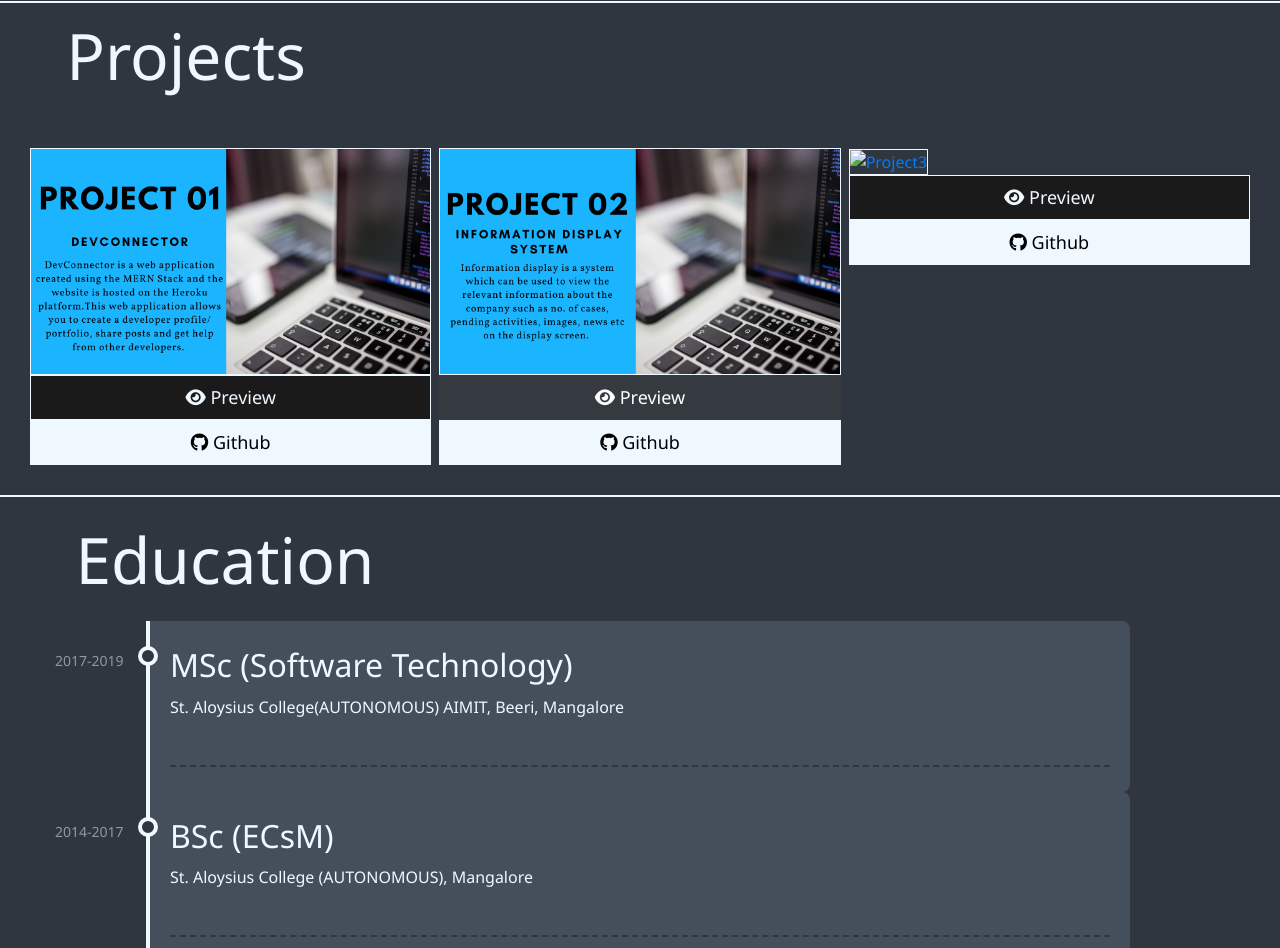
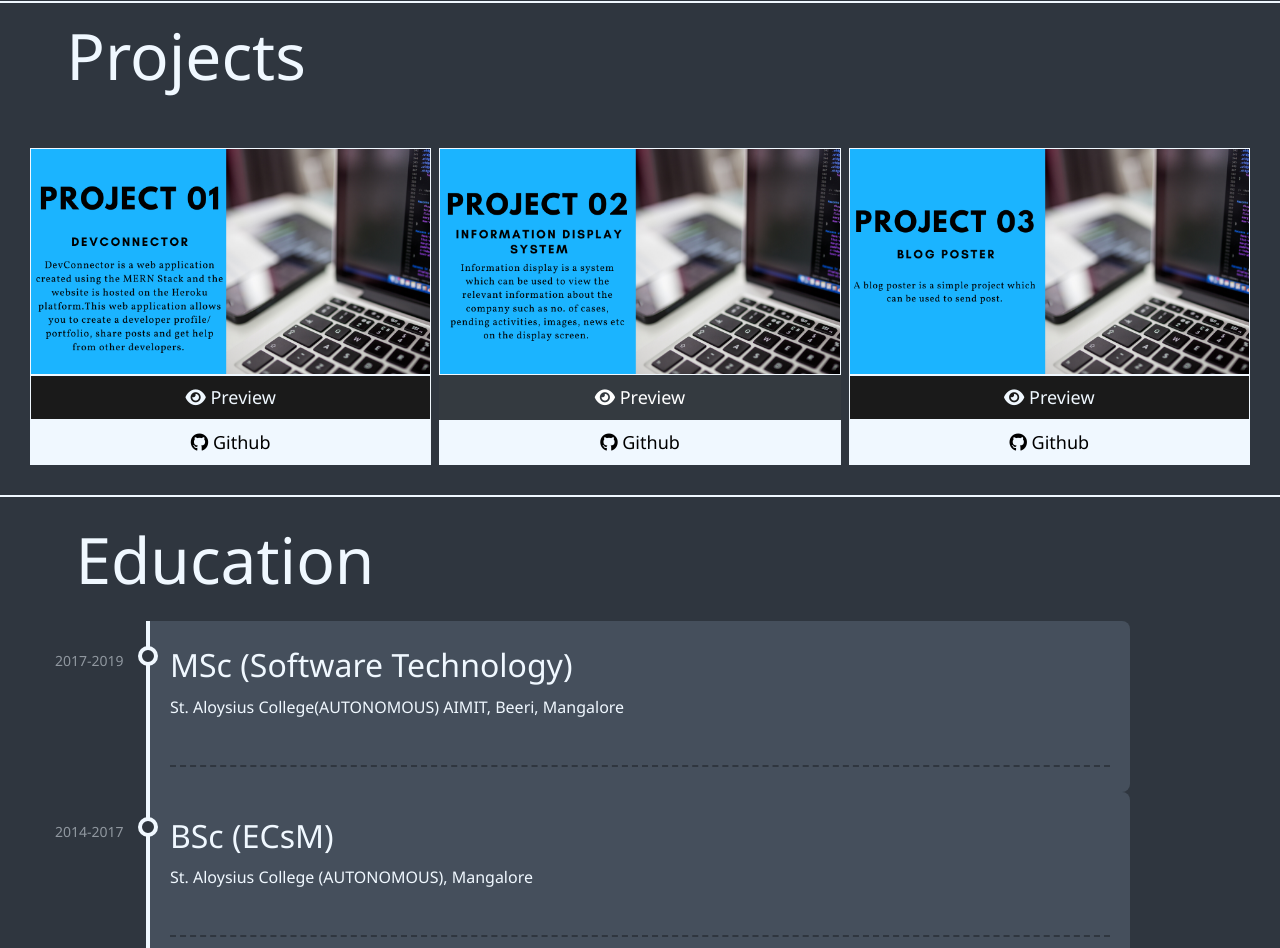
Before and after one commit to athulc/myresume, a plain HTML site: page index.html in a window 1280 px wide. Shown: the part 1884-2832 px from the top of the page. Drawn offline with nearby package versions, Linux system fonts and the light colour scheme.

Commit message:
Updated Index Page

```diff
--- a/index.html
+++ b/index.html
@@ -183,9 +183,9 @@
             >
           </div>
           <div class="item">
-            <a href="#!"><img src="images/project_3.png" alt="Project3"/></a>
-            <a href="#" class="btn-dark"><i class="fas fa-eye"></i> Preview</a>
-            <a href="#" class="btn-light"
+            <a href="#!"><img src="images/project_new.png" alt="Project3"/></a>
+            <a href="https://blogposter.herokuapp.com/" class="btn-dark"><i class="fas fa-eye"></i> Preview</a>
+            <a href="https://github.com/athulc/BlogPoster" class="btn-light"
               ><i class="fab fa-github"></i> Github</a
             >
           </div>
```
